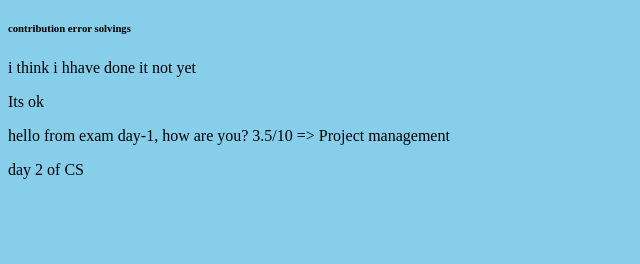
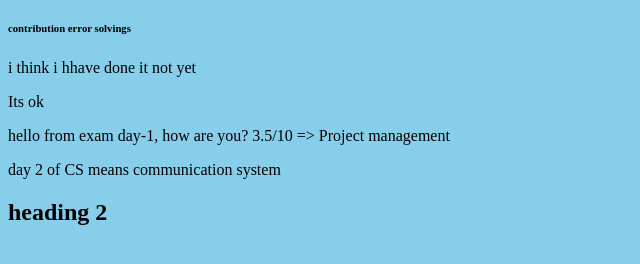
Before and after one commit to yogendrabaskota/BEI-III-II, a plain HTML site: page index.html in a window 1280 px wide. Shown: the part 278-542 px from the top of the page, without its empty margins (0-640 px from the left). Drawn offline with Linux system fonts and the light colour scheme.

Commit message:
few change

```diff
--- a/index.html
+++ b/index.html
@@ -19,8 +19,8 @@
         not yet
         <p>Its ok </p>
     <p> hello from exam day-1, how are you?   3.5/10 => Project management </p>
-    <p>day 2 of CS </p>
-
+    <p>day 2 of CS means communication system</p>
+        <h2> heading 2 </h2>
     </div>
 </body>
 </html>
```
